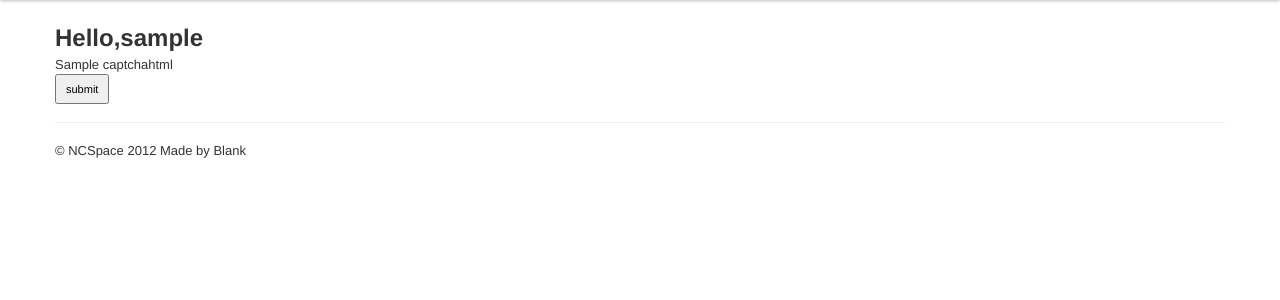
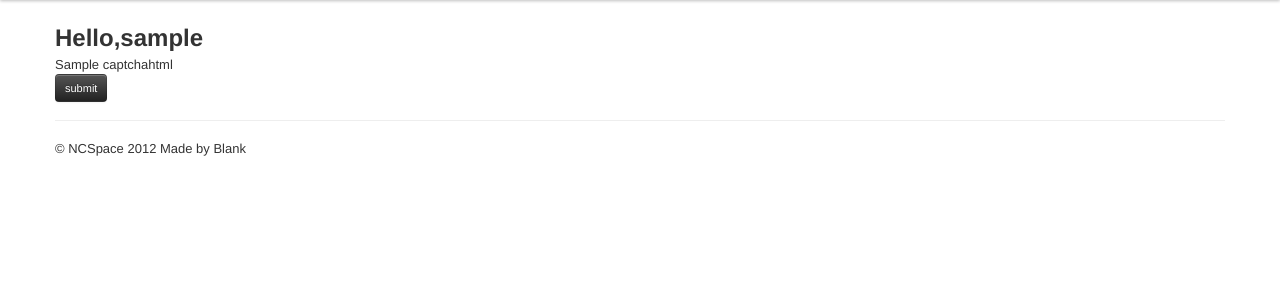
Before and after one commit to Blankdlh/NCSPACE, a Python web app: template template/index.html in a window 1280 px wide. Shown: the part 40-340 px from the top of the page. Run offline with Jinja, Linux system fonts and the light colour scheme; the template is opened without the code that fills it: most values are stand-ins (such as "Sample title", 1, 10 or a date in 2020); some libraries are stand-ins or nearby versions.

Commit message:
modify button style

```diff
--- a/template/index.html
+++ b/template/index.html
@@ -8,7 +8,7 @@
          <h2>Hello,{{user_name}}</h2>
 		 <form action="" method="post">
 		 <div>{{captchahtml}}</div>
-		 <button type="submit" class="btn-small">submit</button>
+		 <button type="submit" class="btn btn-small btn-inverse">submit</button>
 		 </form>
       {% include 'common/footer.html' %}
     </div> <!-- /container -->
```
